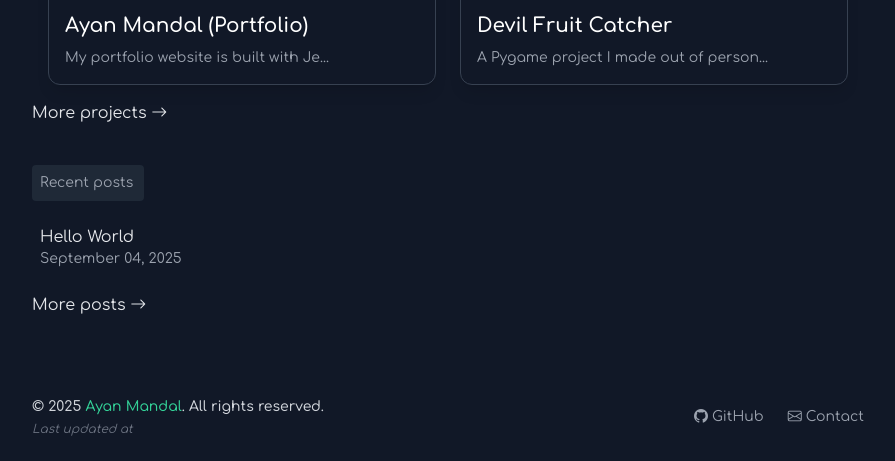
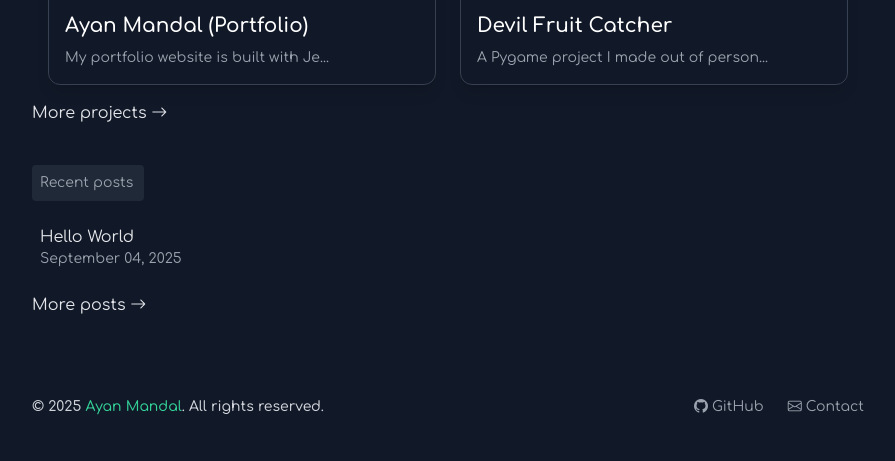
Before and after one commit to CodeCraftAyan/Ayan-Mandal, a Jekyll site: the page built from index.html, in a window 1280 px wide, cut to the strip 1071-1532 px from the top of the page. Shown: the whole strip, without its empty margins (192-1087 px from the left). Built offline with Jekyll 4.4.1, drawn with Linux system fonts in a browser that asks for light colours; nearby versions of some CDN libraries; some web fonts are replaced.

Commit message:
minor remove line base.html

```diff
--- a/_layouts/base.html
+++ b/_layouts/base.html
@@ -51,9 +51,6 @@
                 <p class="font-medium text-gray-300">
                     &copy; <span id="year"></span> <span class="text-emerald-400">Ayan Mandal</span>. All rights reserved.
                 </p>
-                <p class="text-xs text-gray-500 mt-1 italic">
-                    Last updated at {{ page.last_modified_at | date: "%B %d, %Y" }}
-                </p>
             </div>
 
             <ul class="flex gap-6 text-sm animate-slide-right">
```
